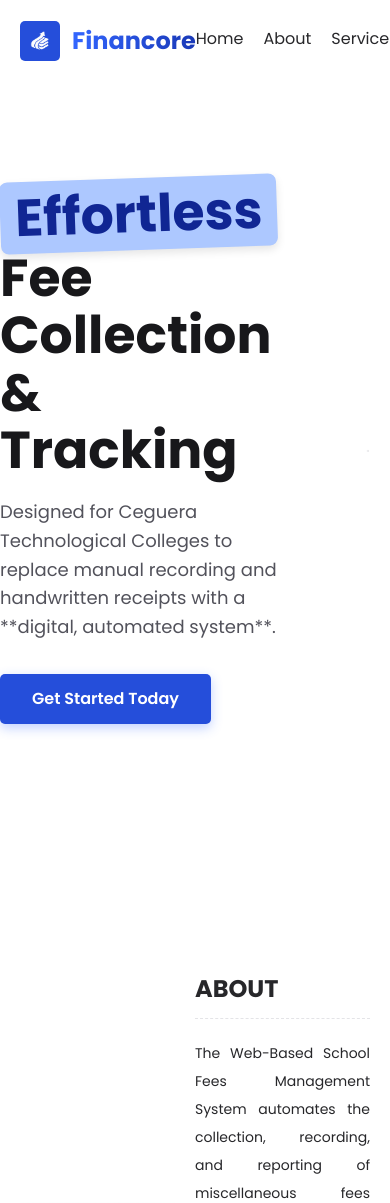
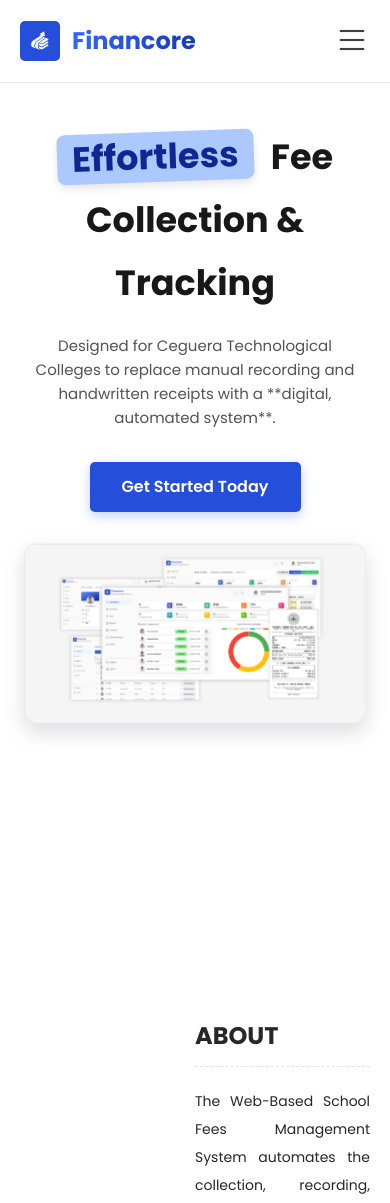
Before and after one commit to Mizukawa3343/financore, a PHP site: page / in a window 390 px wide; the page is wider, and only the part inside the window is pictured. Shown: the top 1203 px of that part. Run offline with PHP 8.4, Linux system fonts and the light colour scheme.

Commit message:
finish landing page

```diff
--- a/assets/css/landing.css
+++ b/assets/css/landing.css
@@ -41,6 +41,7 @@
   font-family: "Poppins", sans-serif;
   line-height: 1.6;
   color: var(--zinc-800);
+  position: relative;
 }
 
 .section-full {
@@ -60,6 +61,11 @@
 header {
   background: var(--zinc-0);
   padding: 2rem;
+  position: fixed;
+  top: 0;
+  left: 0;
+  width: 100%;
+  z-index: 9999;
 }
 
 .wrapper {
@@ -71,6 +77,26 @@
   display: flex;
   justify-content: space-between;
   align-items: center;
+}
+.btn-menu {
+  display: none;
+}
+
+/* NEW: Mobile Toggle Button Style */
+.menu-toggle {
+  display: none; /* Hide by default on large screens */
+  background: none;
+  border: none;
+  cursor: pointer;
+  font-size: 3rem;
+  color: var(--zinc-800);
+  padding: 0;
+}
+
+.nav {
+  display: flex;
+  align-items: center;
+  gap: 4rem;
 }
 
 .logo {
@@ -149,6 +175,10 @@
   background: var(--color-brand-700);
 }
 
+.nav-mobile {
+  display: none;
+}
+
 @keyframes spin {
   from {
     transform: rotate(0deg);
@@ -193,7 +223,7 @@
 
 /* --- HERO SECTION STYLES --- */
 .hero-section {
-  padding: 9.6rem 0;
+  padding: 17.6rem 0;
 }
 
 .hero-wrapper {
@@ -319,3 +349,68 @@
   line-height: 2;
   text-align: justify;
 }
+
+@media (max-width: 768px) {
+  header {
+    /* background: var(--color-brand-600); */
+    border-bottom: 1px solid var(--zinc-200);
+  }
+  .nav-desktop {
+    display: none;
+  }
+  .btn-menu {
+    display: block;
+    max-width: 300px;
+    font-size: 3.6rem;
+    font-weight: bold;
+    background: none;
+    border: none;
+    cursor: pointer;
+    color: var(--zinc-700);
+  }
+  .nav-mobile {
+    display: flex;
+    flex-direction: column;
+    gap: 1.8rem;
+    margin-top: 2rem;
+  }
+  .nav-mobile a {
+    font-size: 1.6rem;
+    padding: 1rem 0;
+    border-bottom: 1px dashed var(--zinc-200);
+  }
+  .nav-mobile button {
+    padding: 1rem;
+    background: var(--color-brand-600);
+    color: var(--zinc-0);
+    font-size: 1.6rem;
+    font-weight: 600;
+    border: none;
+    border-radius: 3px;
+  }
+  .nav-mobile.hide {
+    display: none;
+  }
+
+  .hero-section {
+    padding: 12rem 0;
+  }
+  .hero-wrapper {
+    display: flex;
+    flex-direction: column;
+    gap: 1.2rem;
+    padding: 0.5rem;
+  }
+  .hero-wrapper .left-content {
+    text-align: center;
+  }
+  .hero-wrapper .left-content h1 {
+    font-size: 3.5rem;
+    text-align: center;
+    line-height: 1.8;
+  }
+  .hero-wrapper .left-content p {
+    font-size: 1.5rem;
+    padding: 0 2rem;
+  }
+}
--- a/index.php
+++ b/index.php
@@ -9,6 +9,7 @@
     <link rel="stylesheet" href="./assets/css/landing.css">
     <link href="https://fonts.googleapis.com/css2?family=Poppins:wght@300;400;500;600;700&display=swap"
         rel="stylesheet">
+    <link rel="stylesheet" href="https://cdn.jsdelivr.net/npm/bootstrap-icons@1.13.1/font/bootstrap-icons.min.css">
 </head>
 
 <body>
@@ -18,7 +19,7 @@
                 <img src="./assets/system-images/financore-logo.png" alt="CTC | Financore Logo">
                 <h1>Financore</h1>
             </div>
-            <nav class="nav">
+            <nav class="nav nav-desktop">
                 <ul>
                     <li><a href="#">Home</a></li>
                     <li><a href="#">About</a></li>
@@ -27,6 +28,14 @@
                 </ul>
                 <a class="login-link" href="./src/pages/login.php">Login</a>
             </nav>
+            <button class="btn-menu"><i class="bi bi-list"></i></button>
+        </div>
+        <div class="nav-mobile hide">
+            <a href="">Home</a>
+            <a href="">About</a>
+            <a href="">Features</a>
+            <a href="">Researchers</a>
+            <button>Login</button>
         </div>
     </header>
 
@@ -72,6 +81,15 @@
         </div>
     </section>
 
+    <script>
+        const btnMenu = document.querySelector('.btn-menu');
+        const mobileNav = document.querySelector(".nav-mobile");
+
+        btnMenu.addEventListener('click', function () {
+            mobileNav.classList.toggle("hide");
+        })
+    </script>
+
 </body>
 
 </html>
--- a/src/includes/header.php
+++ b/src/includes/header.php
@@ -18,7 +18,7 @@
         rel="stylesheet">
 
 
-    <link rel="stylesheet" href="https://cdn.jsdelivr.net/npm/bootstrap-icons@1.13.1/font/bootstrap-icons.min.css">
+
     <link rel="stylesheet" href="/financore/assets/css/datatables.min.css">
     <link rel="stylesheet" href="https://cdnjs.cloudflare.com/ajax/libs/toastr.js/latest/toastr.min.css">
 
```
